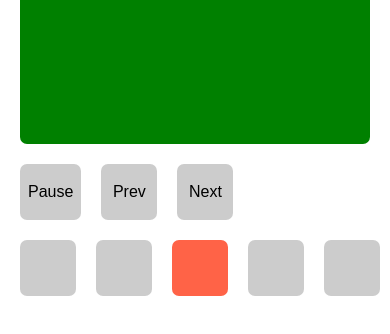
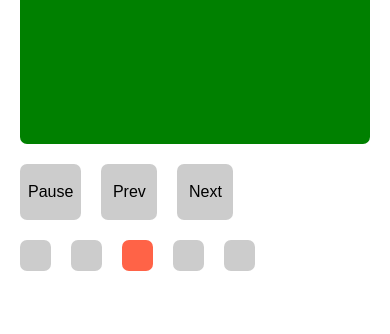
Before and after one commit to MadBowJam/homework24, a website: page index.html in a window 390 px wide. Shown: the part 126-460 px from the top of the page. Drawn offline with Linux system fonts and the light colour scheme.

Commit message:
decrease indicator size for mobile

```diff
--- a/style.css
+++ b/style.css
@@ -97,3 +97,9 @@ body {
 .indicator.active {
   background-color: tomato;
 }
+@media screen and (max-width: 800px) {
+  .indicator {
+    min-width: 15px;
+    min-height: 15px;
+  }
+}
```
